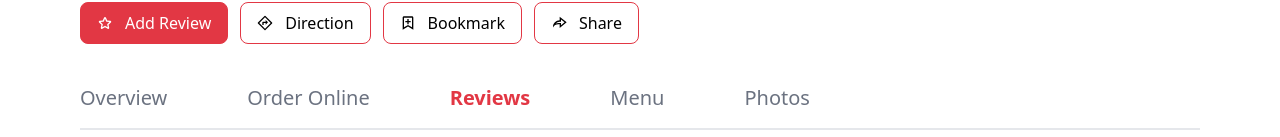
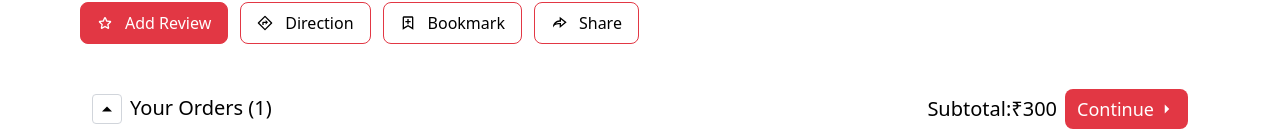
Before and after one commit to RAGHU990/zomato-master, a React (Create React App) app in the folder client/: page /restaurant/1/reviews in a window 1280 px wide. Shown: the part 663-800 px from the top of the page. Built offline with nearby package versions, Linux system fonts and the light colour scheme.

Commit message:
add cart

```diff
--- /dev/null
+++ b/client/src/Components/Cart/CartContainer.jsx
@@ -0,0 +1,86 @@
+import React, { useState } from "react";
+import {
+  IoMdArrowDropdown,
+  IoMdArrowDropright,
+  IoMdArrowDropup,
+} from "react-icons/io";
+import { IoCloseSharp } from "react-icons/io5";
+
+// components
+import FoodItem from "./FoodItem";
+
+const CartSM = ({ toggle }) => {
+  return (
+    <>
+      <div className=" md:hidden flex items-center justify-between">
+        <div className="flex flex-col items-start">
+          <small className="flex items-center gap-1" onClick={toggle}>
+            1 Item <IoMdArrowDropup />
+          </small>
+          <h4>
+            ₹300 <sub>(plus tax)</sub>
+          </h4>
+        </div>
+        <button className="flex items-center gap-1 bg-zomato-400 px-3 py-1 text-white rounded-lg">
+          Continue <IoMdArrowDropright />
+        </button>
+      </div>
+    </>
+  );
+};
+const CartLg = ({ toggle }) => {
+  return (
+    <>
+      <div className=" hidden md:flex items-center justify-between container px-20 mx-auto">
+        <div className="flex gap-2 text-xl items-start">
+          <span
+            className="border bg-white border-gray-300 p-1 rounded"
+            onClick={toggle}
+          >
+            <IoMdArrowDropup />
+          </span>
+          <h4>Your Orders (1)</h4>
+        </div>
+        <div className="flex items-center gap-2">
+          <h4 className="text-xl">Subtotal:₹300</h4>
+          <button className="flex items-center text-lg h-10 font-light gap-1 bg-zomato-400 px-3 py-1 text-white rounded-lg">
+            Continue <IoMdArrowDropright />
+          </button>
+        </div>
+      </div>
+    </>
+  );
+};
+
+const CartContainer = () => {
+  const [isOpen, setIsOpen] = useState(false);
+
+  const toggleCart = () => setIsOpen((prev) => !prev);
+  const closeCart = () => setIsOpen(false);
+  return (
+    <>
+      {isOpen && (
+        <div className="fixed w-full overflow-y-scroll h-48 bg-white  z-10 p-2 bottom-16 px-3">
+          <div className="flex items-center justify-between">
+            <h3 className="text-xl font-semibold">Your Orders</h3>
+            <IoCloseSharp onClick={closeCart} />
+          </div>
+          <hr className="my-2" />
+
+          <div className="flex flex-col gap-2">
+            <FoodItem name="Pizza" quantity="3" price="90" />
+            <FoodItem name="Pizza" quantity="3" price="90" />
+            <FoodItem name="Pizza" quantity="3" price="90" />
+            <FoodItem name="Pizza" quantity="3" price="90" />
+          </div>
+        </div>
+      )}
+      <div className="fixed w-full bg-white z-10 p-2 px-3 bottom-0">
+        <CartSM toggle={toggleCart} />
+        <CartLg toggle={toggleCart} />
+      </div>
+    </>
+  );
+};
+
+export default CartContainer;
--- /dev/null
+++ b/client/src/Components/Cart/FoodItem.jsx
@@ -0,0 +1,22 @@
+import React from "react";
+
+const FoodItem = (props) => {
+  return (
+    <>
+      <div className="flex items-center justify-between">
+        <h5>{props.name}</h5>
+        <div className="flex flex-col items-end">
+          <small>₹{parseInt(props.price) * parseInt(props.quantity)}</small>
+          <div className="px-1 bg-zomato-400 text-white rounded flex items-center gap-1">
+            <button className="p-1 bg-zomato-400 text-white rounded">-</button>
+            <small>38</small>
+            <button className="p-1 bg-zomato-400 text-white rounded">+</button>
+          </div>
+        </div>
+      </div>
+      <hr className="my-1" />
+    </>
+  );
+};
+
+export default FoodItem;
--- a/client/src/Layout/Restaurant.layout.jsx
+++ b/client/src/Layout/Restaurant.layout.jsx
@@ -9,6 +9,7 @@
 import RestaurantInfo from "../Components/restaurant/RestaurantInfo";
 import InfoButtons from "../Components/restaurant/InfoButtons";
 import TabContainer from "../Components/restaurant/Tabs";
+import CartContainer from "../Components/Cart/CartContainer";
 const RestaurantLayout = (props) => {
   return (
     <>
@@ -50,6 +51,7 @@
         </div>
         { props.children }
       </div>
+      <CartContainer />
     </>
   );
 };
```
